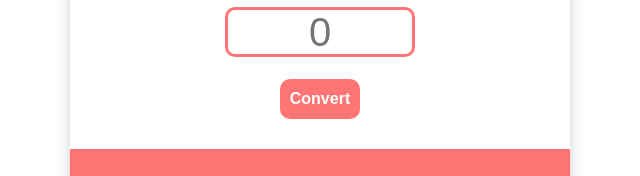
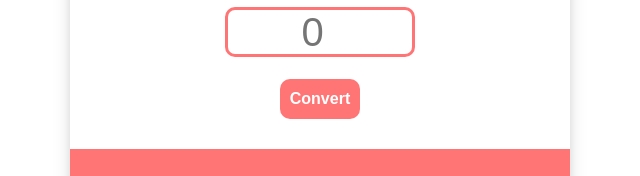
Before and after one commit to chrisratsabout/u-convert, a plain HTML site: page index.html in a window 1280 px wide. Both pictures are taken after a click on the button "Distance". Shown: the part 273-449 px from the top of the page, 320-960 px from the left. Drawn offline with Linux system fonts and the light colour scheme; a web font is replaced by a local one.

Commit message:
Change input attributes - type and step

```diff
--- a/app.js
+++ b/app.js
@@ -180,7 +180,7 @@ const dollarsToEuros = .91;
 convertMoneyBtn.addEventListener("click", function () {
     newDollars.innerHTML = inputMoney.value;
     let newEuroValue = inputMoney.value * dollarsToEuros.toFixed(2);
-    newEuros.textContent = newEuroValue;
+    newEuros.textContent = parseFloat(newEuroValue).toFixed(2);
     inputMoney.value = "";
 })
 
--- a/index.html
+++ b/index.html
@@ -71,7 +71,7 @@
         <div id="header-div">
             <h1><i class="fa-solid fa-car"></i> Distance</h1>
             <p>in miles</p>
-            <input class="input-distance" type="text" id="input" placeholder="0">
+            <input class="input-distance" type="number" step="any" id="input" placeholder="0">
             <button class="convert-button convert-distance">Convert</button>
         </div>
 
@@ -87,7 +87,7 @@
         <div id="header-div">
             <h1><i class="fa-solid fa-ruler"></i> Length</h1>
             <p>in inches</p>
-            <input class="input-length" type="text" id="input" placeholder="0">
+            <input class="input-length" type="number" step="any" id="input" placeholder="0">
             <button class="convert-button convert-length">Convert</button>
         </div>
 
@@ -109,7 +109,7 @@
         <div id="header-div">
             <h1><i class="fa-solid fa-money-bill-1"></i> Money</h1>
             <p>in USD</p>
-            <input class="input-money" type="text" id="input" placeholder="$">
+            <input class="input-money" type="number" step="any" id="input" placeholder="$">
             <button class="convert-button convert-money">Convert</button>
         </div>
 
@@ -125,7 +125,7 @@
         <div id="header-div">
             <h1><i class="fa-solid fa-scale-unbalanced"></i> Weight</h1>
             <p>in lbs.</p>
-            <input class="input-weight" type="text" id="input" placeholder="0">
+            <input class="input-weight" type="number" step="any" id="input" placeholder="0">
             <button class="convert-button convert-weight">Convert</button>
         </div>
 
@@ -141,7 +141,7 @@
         <div id="header-div">
             <h1><i class="fa-solid fa-temperature-three-quarters"></i> Temperature</h1>
             <p>in Fahrenheit (F)</p>
-            <input class="input-temp" type="text" id="input" placeholder="0">
+            <input class="input-temp" type="number" step="any" id="input" placeholder="0">
             <button class="convert-button convert-temp">Convert</button>
         </div>
 
```
